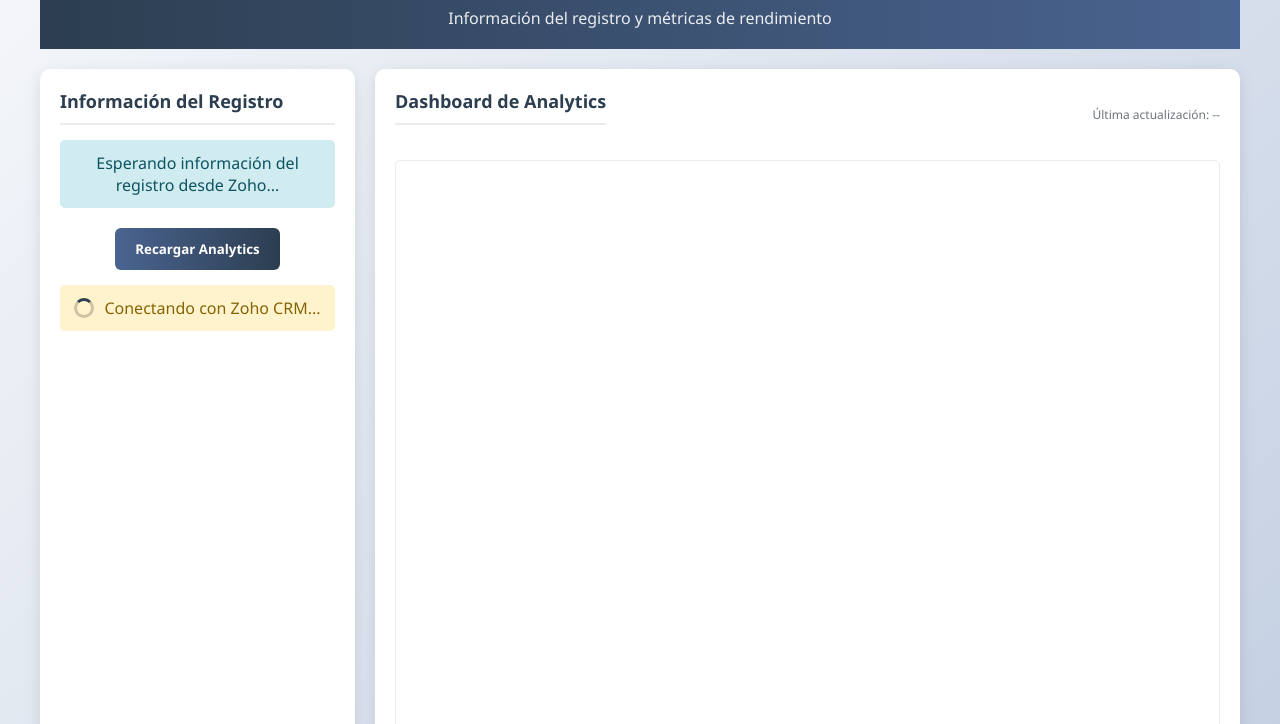
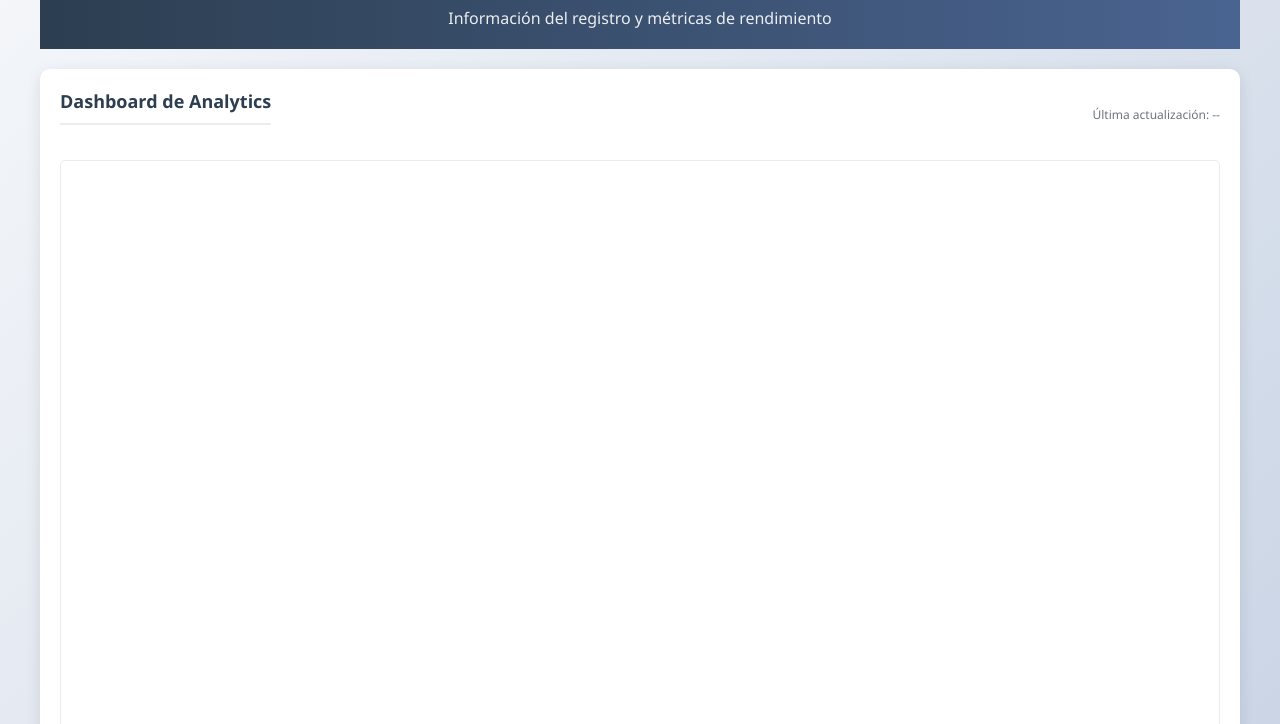
Before and after one commit to brandon-911/Widget.html, a website: page index.html in a window 1280 px wide. Shown: the part 76-800 px from the top of the page. Drawn offline with Linux system fonts and the light colour scheme; a script that the page names is missing.

Commit message:
Update index.html

```diff
--- a/index.html
+++ b/index.html
@@ -32,10 +32,29 @@
         header { background: linear-gradient(90deg, var(--header-start) 0%, var(--header-end) 100%); color: var(--white); padding: 20px; border-radius: 10px 10px 0 0; text-align: center; margin-bottom: 20px; }
         h1 { font-size: 24px; margin-bottom: 10px; }
         .description { font-size: 16px; opacity: 0.9; }
-        .widget-container { display: flex; flex-wrap: wrap; gap: 20px; margin-bottom: 20px; }
-        .details-section, .analytics-section { background: var(--white); border-radius: 10px; box-shadow: 0 4px 15px var(--shadow-color); padding: 20px; }
-        .details-section { flex: 1; min-width: 250px; }
-        .analytics-section { flex: 3; min-width: 600px; }
+
+        /* Nuevo diseño: analytics arriba, información abajo */
+        .widget-container {
+            display: flex;
+            flex-direction: column;
+            gap: 20px;
+            margin-bottom: 20px;
+        }
+        .analytics-section {
+            background: var(--white);
+            border-radius: 10px;
+            box-shadow: 0 4px 15px var(--shadow-color);
+            padding: 20px;
+            order: 1; /* Coloca analytics primero (arriba) */
+        }
+        .details-section {
+            background: var(--white);
+            border-radius: 10px;
+            box-shadow: 0 4px 15px var(--shadow-color);
+            padding: 20px;
+            order: 2; /* Coloca detalles después (abajo) */
+        }
+
         .section-title { font-size: 18px; color: var(--text-primary); margin-bottom: 15px; padding-bottom: 10px; border-bottom: 2px solid var(--border-color); }
         .info-group { margin-bottom: 15px; }
         .info-group label { display: block; font-weight: 600; font-size: 14px; color: var(--text-secondary); margin-bottom: 5px; }
@@ -93,6 +112,15 @@
             <p class="description">Información del registro y métricas de rendimiento</p>
         </header>
         <div class="widget-container">
+            <div class="analytics-section">
+                <div class="analytics-header">
+                    <h2 class="section-title">Dashboard de Analytics</h2>
+                    <div class="last-updated" id="lastUpdated">Última actualización: --</div>
+                </div>
+                <div class="iframe-container">
+                    <iframe id="analyticsIframe" src="about:blank" frameborder="0"></iframe>
+                </div>
+            </div>
             <div class="details-section">
                 <h2 class="section-title">Información del Registro</h2>
                 <div id="recordDetails">
@@ -102,15 +130,6 @@
                     <button class="validate-btn" id="reloadBtn" disabled>Recargar Analytics</button>
                 </div>
                 <div id="statusMsg" class="status loading"></div>
-            </div>
-            <div class="analytics-section">
-                <div class="analytics-header">
-                    <h2 class="section-title">Dashboard de Analytics</h2>
-                    <div class="last-updated" id="lastUpdated">Última actualización: --</div>
-                </div>
-                <div class="iframe-container">
-                    <iframe id="analyticsIframe" src="about:blank" frameborder="0"></iframe>
-                </div>
             </div>
         </div>
     </div>
@@ -279,7 +298,8 @@
 
                 loadAnalytics() {
                     if (!this.state.recordId) return;
-                    const url = `https://analytics.zoho.com/open-view/3142066000000009074?recordId=${this.state.recordId}`;
+                    // Nueva URL del tablero de analytics solicitado
+                    const url = `https://analytics.zoho.com/workspace/3142066000000009002/view/3142066000000051957?recordId=${this.state.recordId}`;
                     this.dom.iframe.src = url;
                 },
 
```
